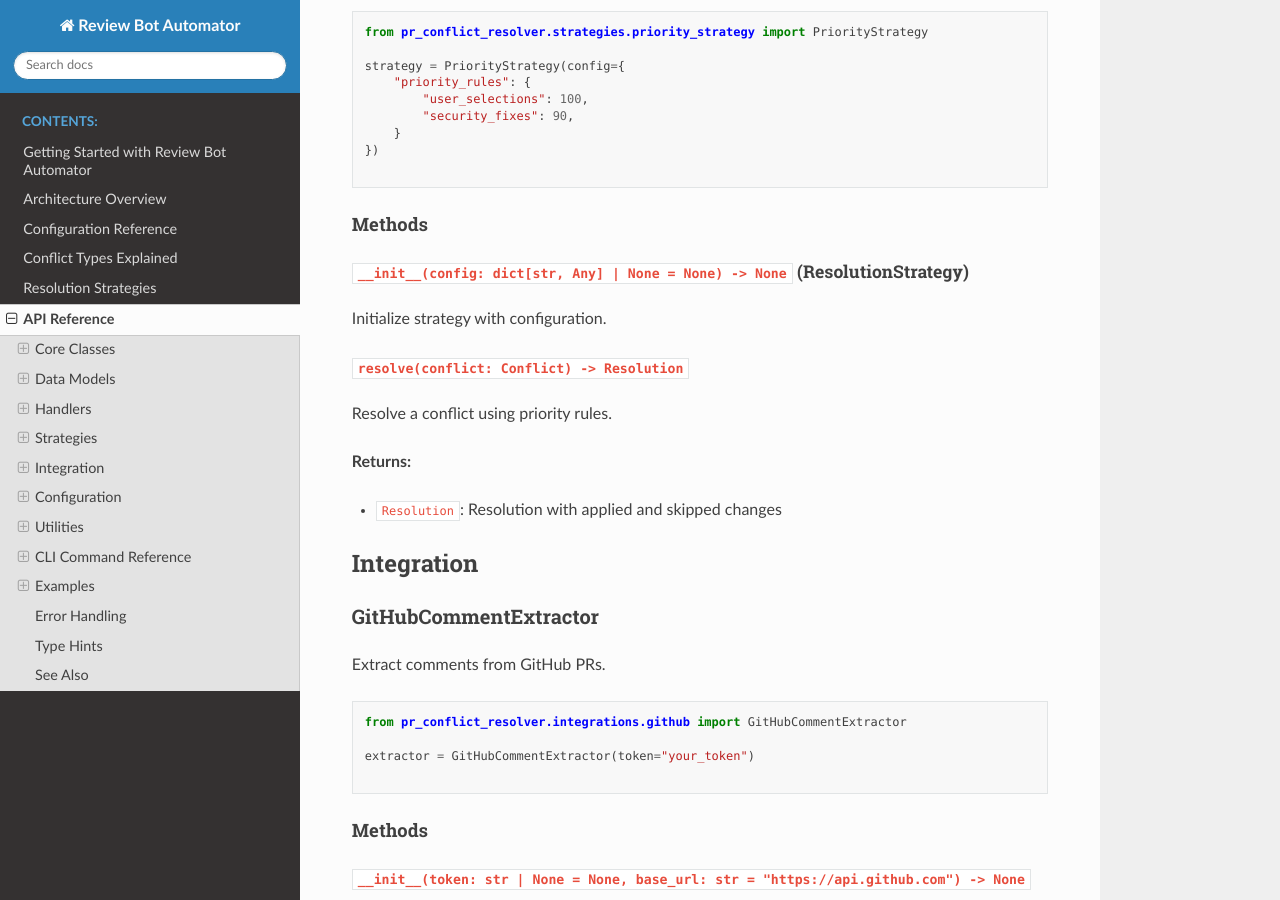
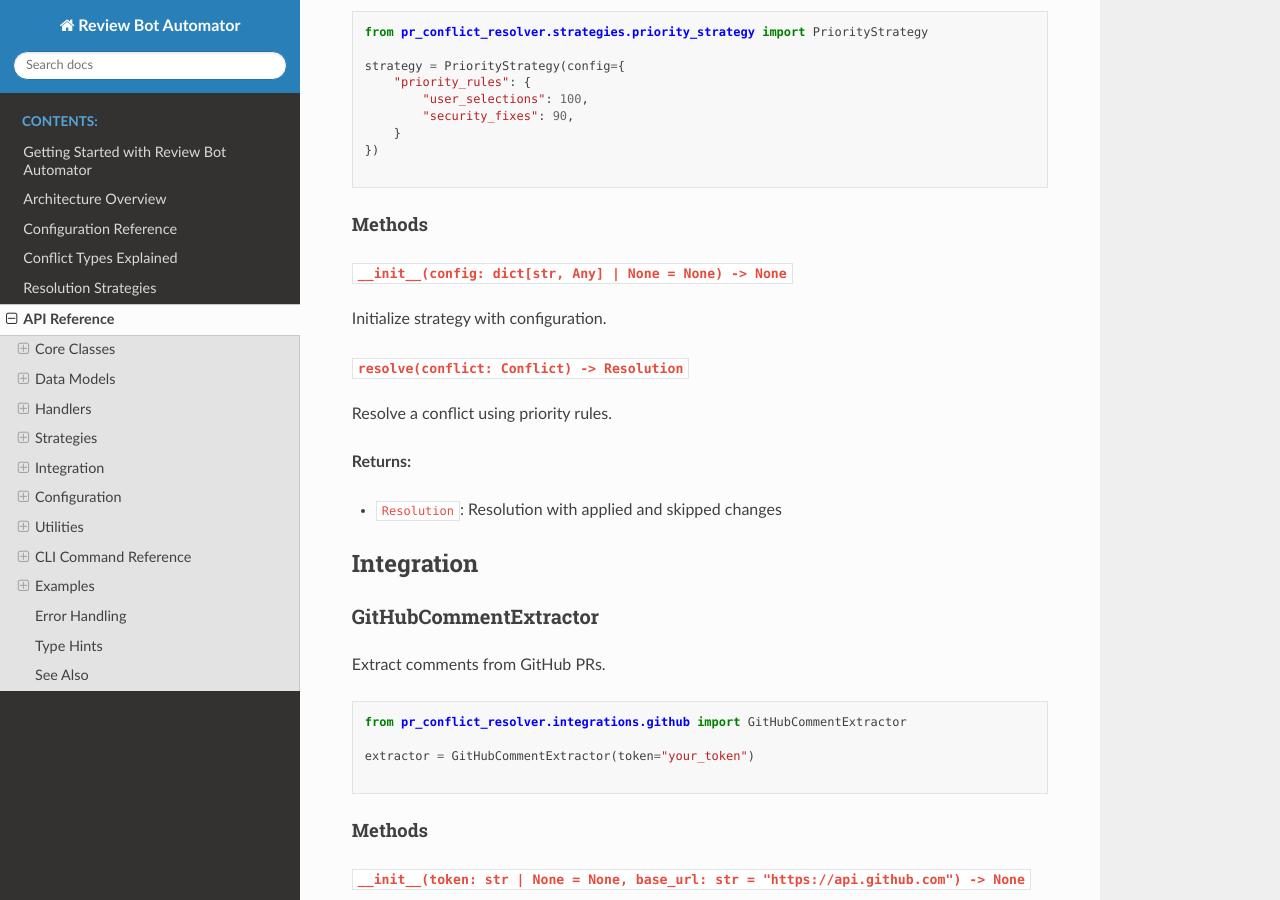
Before and after one commit to VirtualAgentics/coderabbit-conflict-resolver, a Sphinx documentation site: the page built from docs/api-reference.md, in a window 1280 px wide and 900 px high, scrolled down 14835 px. Built offline with Sphinx 7.4.7 and the Read the Docs theme 3.1.0, drawn with Linux system fonts in a browser that asks for light colours; pages that are not in the unit, such as notebooks, are missing from menus.

Commit message:
fix: remove extraneous suffix from PriorityStrategy method signature
Removed "(ResolutionStrategy)" suffix from `__init__` method signature
in PriorityStrategy section (line 710) to match formatting consistency
with other sections like RollbackManager and GitHubCommentExtractor.

The method signature now reads:
`__init__(config: dict[str, Any] | None = None) -> None`

instead of:
`__init__(config: dict[str, Any] | None = None) -> None` (ResolutionStrategy)

🤖 Generated with [Claude Code](https://claude.com/claude-code)

Co-Authored-By: Claude <noreply@anthropic.com>

```diff
--- a/docs/api-reference.md
+++ b/docs/api-reference.md
@@ -707,7 +707,7 @@ strategy = PriorityStrategy(config={
 
 #### Methods
 
-##### `__init__(config: dict[str, Any] | None = None) -> None` (ResolutionStrategy)
+##### `__init__(config: dict[str, Any] | None = None) -> None`
 
 Initialize strategy with configuration.
 
```
